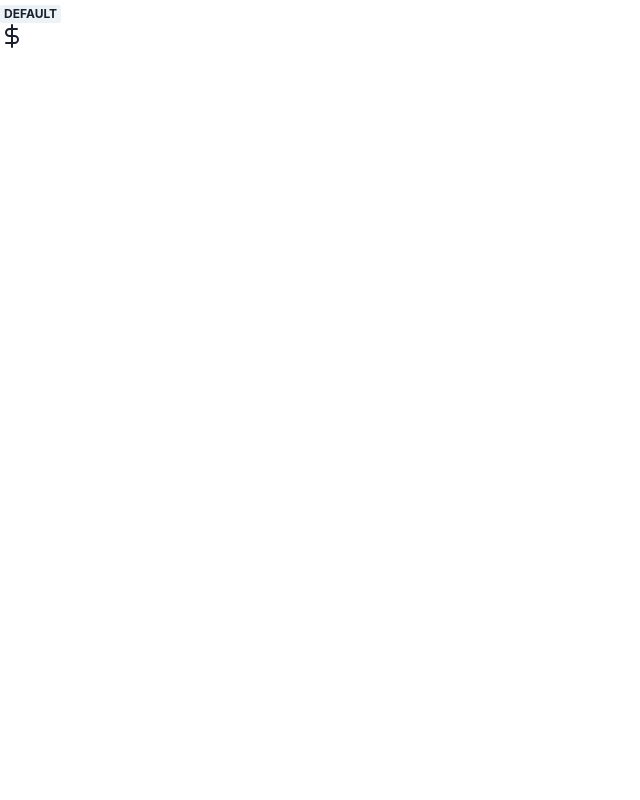
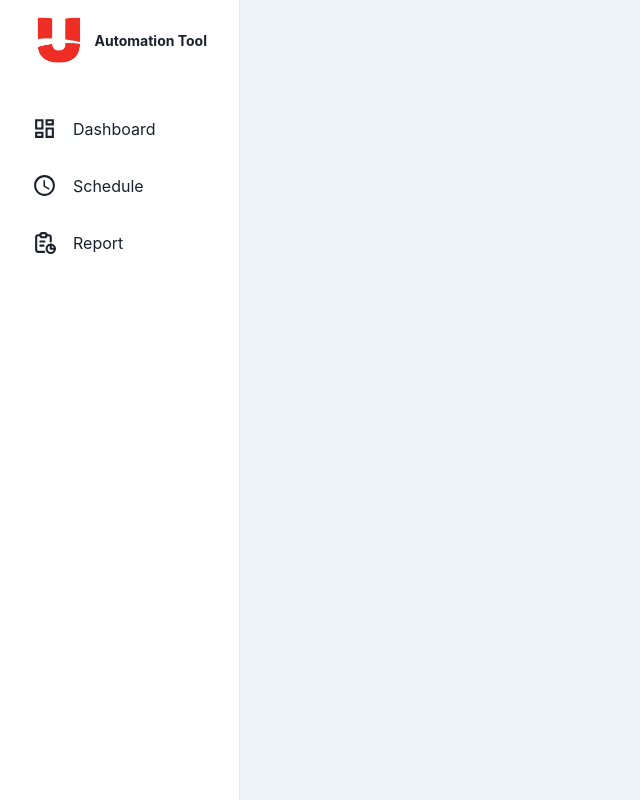
Before and after one commit to techyhk/automation-dashboard, a React (Vite) app: page / in a window 1280 px wide. Shown: the whole page, without its empty margins (0-640 px from the left). Built offline with nearby package versions, Linux system fonts and the light colour scheme.

Commit message:
feat(#16): sidebar UI

```diff
--- a/package.json
+++ b/package.json
@@ -22,7 +22,7 @@
     "framer-motion": "^6",
     "react": "^18.0.0",
     "react-dom": "^18.0.0",
-    "react-feather": "^2.0.10",
+    "react-icons": "^4.4.0",
     "react-router-dom": "6",
     "recoil": "^0.7.3",
     "vite-plugin-eslint": "^1.6.1"
--- a/src/App.tsx
+++ b/src/App.tsx
@@ -1,10 +1,10 @@
 import React from 'react';
-import { Badge } from '@chakra-ui/react';
 import { ChakraProvider } from '@chakra-ui/react';
 import { BrowserRouter } from 'react-router-dom';
 import { RecoilRoot } from 'recoil';
 
 import AppRoutes from './routes';
+import Sidebar from './components/Sidebar';
 
 function App() {
   return (
@@ -12,8 +12,9 @@
       <ChakraProvider>
         <RecoilRoot>
           <BrowserRouter>
-            <Badge>Default</Badge>
-            <AppRoutes />
+            <Sidebar>
+              <AppRoutes />
+            </Sidebar>
           </BrowserRouter>
         </RecoilRoot>
       </ChakraProvider>
--- /dev/null
+++ b/src/components/Sidebar/index.tsx
@@ -0,0 +1,170 @@
+import React, { ReactNode } from 'react';
+import {
+  IconButton,
+  Box,
+  CloseButton,
+  Flex,
+  Icon,
+  useColorModeValue,
+  Link,
+  Drawer,
+  DrawerContent,
+  Text,
+  useDisclosure,
+  BoxProps,
+  FlexProps,
+  Image,
+} from '@chakra-ui/react';
+import { FiMenu } from 'react-icons/fi';
+import { MdOutlineSchedule } from 'react-icons/md';
+import { RiDashboardLine } from 'react-icons/ri';
+import { TbReport } from 'react-icons/tb';
+import { IconType } from 'react-icons';
+import { ReactText } from 'react';
+
+import HansenLogo from '../../assets/logo/hansen-logo.png';
+
+interface LinkItemProps {
+  name: string;
+  icon: IconType;
+}
+const LinkItems: Array<LinkItemProps> = [
+  { name: 'Dashboard', icon: RiDashboardLine },
+  { name: 'Schedule', icon: MdOutlineSchedule },
+  { name: 'Report', icon: TbReport },
+];
+
+export default function Sidebar({ children }: { children: ReactNode }) {
+  const { isOpen, onOpen, onClose } = useDisclosure();
+  return (
+    <Box minH="100vh" bg={useColorModeValue('gray.100', 'gray.900')}>
+      <SidebarContent
+        onClose={() => onClose}
+        display={{ base: 'none', md: 'block' }}
+      />
+      <Drawer
+        autoFocus={false}
+        isOpen={isOpen}
+        placement="left"
+        onClose={onClose}
+        returnFocusOnClose={false}
+        onOverlayClick={onClose}
+        size="full"
+      >
+        <DrawerContent>
+          <SidebarContent onClose={onClose} />
+        </DrawerContent>
+      </Drawer>
+      {/* mobilenav */}
+      <MobileNav display={{ base: 'flex', md: 'none' }} onOpen={onOpen} />
+      <Box ml={{ base: 0, md: 60 }} p="4">
+        {children}
+      </Box>
+    </Box>
+  );
+}
+
+interface SidebarProps extends BoxProps {
+  onClose: () => void;
+}
+
+const SidebarContent = ({ onClose, ...rest }: SidebarProps) => {
+  return (
+    <Box
+      bg={useColorModeValue('white', 'gray.900')}
+      borderRight="1px"
+      borderRightColor={useColorModeValue('gray.200', 'gray.700')}
+      w={{ base: 'full', md: 60 }}
+      pos="fixed"
+      h="full"
+      {...rest}
+    >
+      <Flex h="20" alignItems="center" mx="8" justifyContent="space-between">
+        <Image src={HansenLogo} boxSize="50px" objectFit="cover" />
+        <Text fontSize="sm" fontWeight="bold">
+          Automation Tool
+        </Text>
+        <CloseButton display={{ base: 'flex', md: 'none' }} onClick={onClose} />
+      </Flex>
+      <div className="mt-5">
+        {LinkItems.map((link) => (
+          <NavItem key={link.name} icon={link.icon}>
+            {link.name}
+          </NavItem>
+        ))}
+      </div>
+    </Box>
+  );
+};
+
+interface NavItemProps extends FlexProps {
+  icon: IconType;
+  children: ReactText;
+}
+const NavItem = ({ icon, children, ...rest }: NavItemProps) => {
+  return (
+    <Link
+      href="#"
+      style={{ textDecoration: 'none' }}
+      _focus={{ boxShadow: 'none' }}
+    >
+      <Flex
+        align="center"
+        p="4"
+        mx="4"
+        borderRadius="lg"
+        role="group"
+        cursor="pointer"
+        _hover={{
+          bg: 'cyan.400',
+          color: 'white',
+        }}
+        {...rest}
+      >
+        {icon && (
+          <Icon
+            mr="4"
+            fontSize="25"
+            _groupHover={{
+              color: 'white',
+            }}
+            as={icon}
+          />
+        )}
+        {children}
+      </Flex>
+    </Link>
+  );
+};
+
+interface MobileProps extends FlexProps {
+  onOpen: () => void;
+}
+const MobileNav = ({ onOpen, ...rest }: MobileProps) => {
+  return (
+    <Flex
+      ml={{ base: 0, md: 60 }}
+      px={{ base: 4, md: 24 }}
+      height="20"
+      alignItems="center"
+      bg={useColorModeValue('white', 'gray.900')}
+      borderBottomWidth="1px"
+      borderBottomColor={useColorModeValue('gray.200', 'gray.700')}
+      justifyContent="flex-start"
+      {...rest}
+    >
+      <IconButton
+        variant="outline"
+        onClick={onOpen}
+        aria-label="open menu"
+        icon={<FiMenu />}
+      />
+      <div className="ml-5 flex flex-row items-center">
+        <Image src={HansenLogo} boxSize="50px" objectFit="cover" />
+        <Text fontSize="sm" fontWeight="bold" className="ml-3">
+          Automation Tool
+        </Text>
+      </div>
+    </Flex>
+  );
+};
--- a/src/pages/Home/index.tsx
+++ b/src/pages/Home/index.tsx
@@ -1,10 +1,5 @@
 import React from 'react';
-import { DollarSign } from 'react-feather';
 
 export default () => {
-  return (
-    <div>
-      <DollarSign />
-    </div>
-  );
+  return <div></div>;
 };
```
Also changed, not shown: src/assets/logo/hansen-logo.png (added), 1 other file (tests, documents, lock files or other folders).
